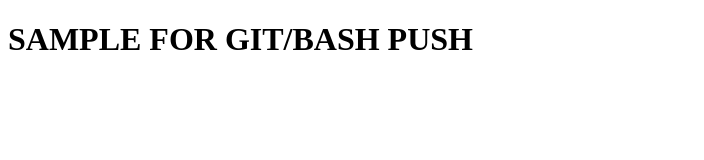
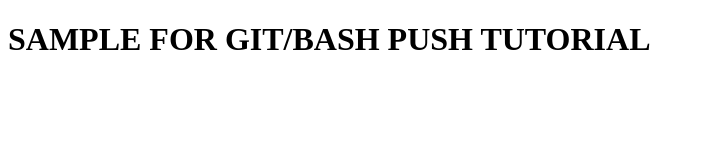
Before and after one commit to Blard-omu/Simple, a plain HTML site: page Simple/index.html in a window 1280 px wide. Shown: the whole page, without its empty margins (0-704 px from the left). Drawn offline with Linux system fonts and the light colour scheme.

Commit message:
Update index.html
New bug fixed

```diff
--- a/Simple/index.html
+++ b/Simple/index.html
@@ -7,6 +7,7 @@
     <title>Document</title>
 </head>
 <body>
-    <h1>SAMPLE FOR GIT/BASH PUSH</h1>
+    <h1>SAMPLE FOR GIT/BASH PUSH TUTORIAL</h1>
+
 </body>
 </html>
```
